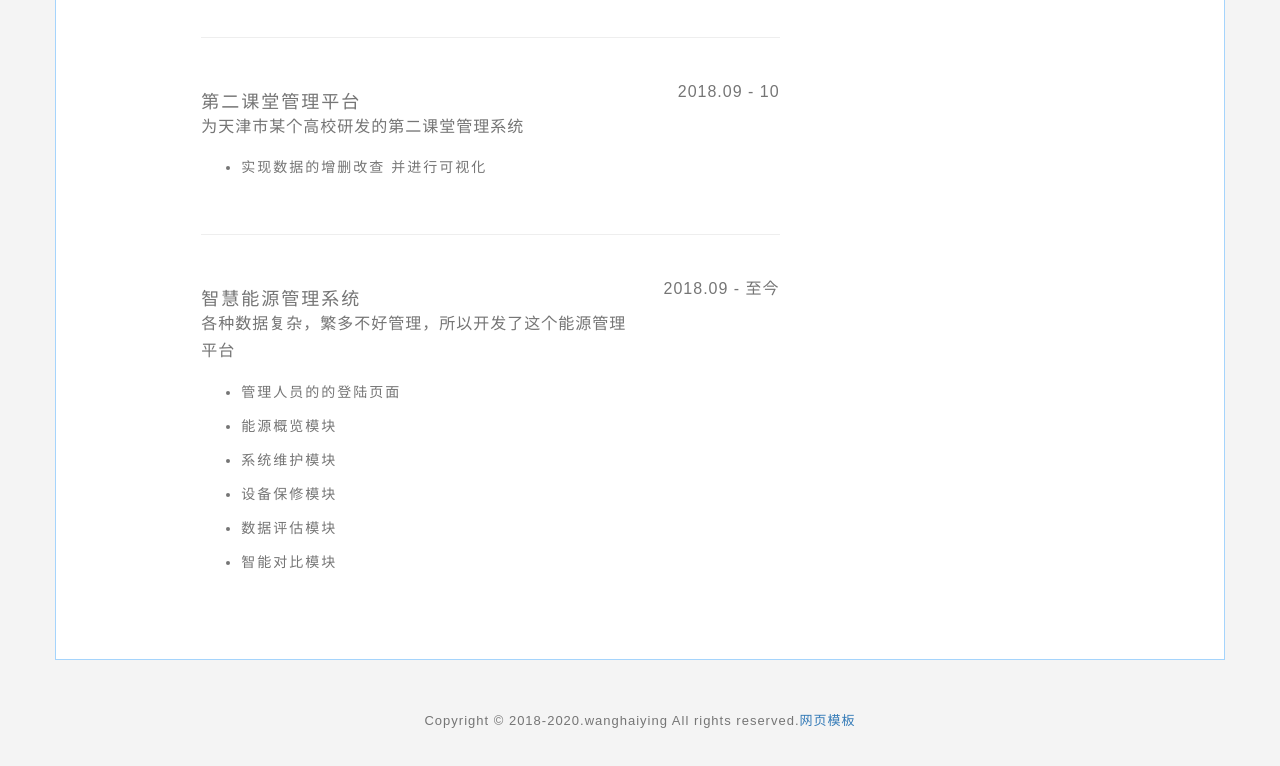
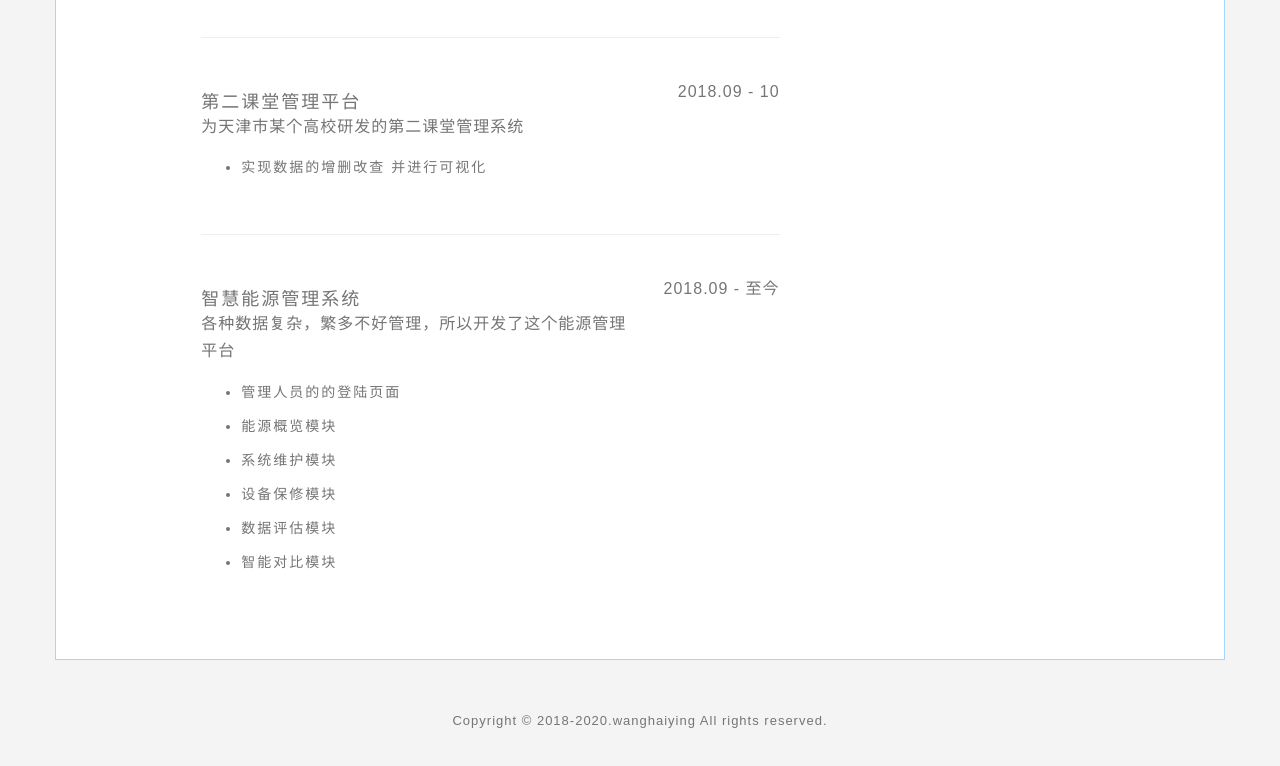
Before and after one commit to Wangsitaanqi/personal_CV, a plain HTML site: page jianli/index.html in a window 1280 px wide. Shown: the part 2063-2829 px from the top of the page. Drawn offline with nearby package versions, Linux system fonts and the light colour scheme; a web font is replaced by a local one.

Commit message:
Update index.html

```diff
--- a/jianli/index.html
+++ b/jianli/index.html
@@ -359,7 +359,7 @@
 FOOTER
 =========================== -->
 <footer class="text-center">
-	<p>Copyright &copy; 2018-2020.wanghaiying All rights reserved.<a target="_blank" href="http://sc.chinaz.com/moban/">&#x7F51;&#x9875;&#x6A21;&#x677F;</a></p>
+	<p>Copyright &copy; 2018-2020.wanghaiying All rights reserved.</p>
 </footer>
 
 <!--necessary scripts and plugins-->
```
